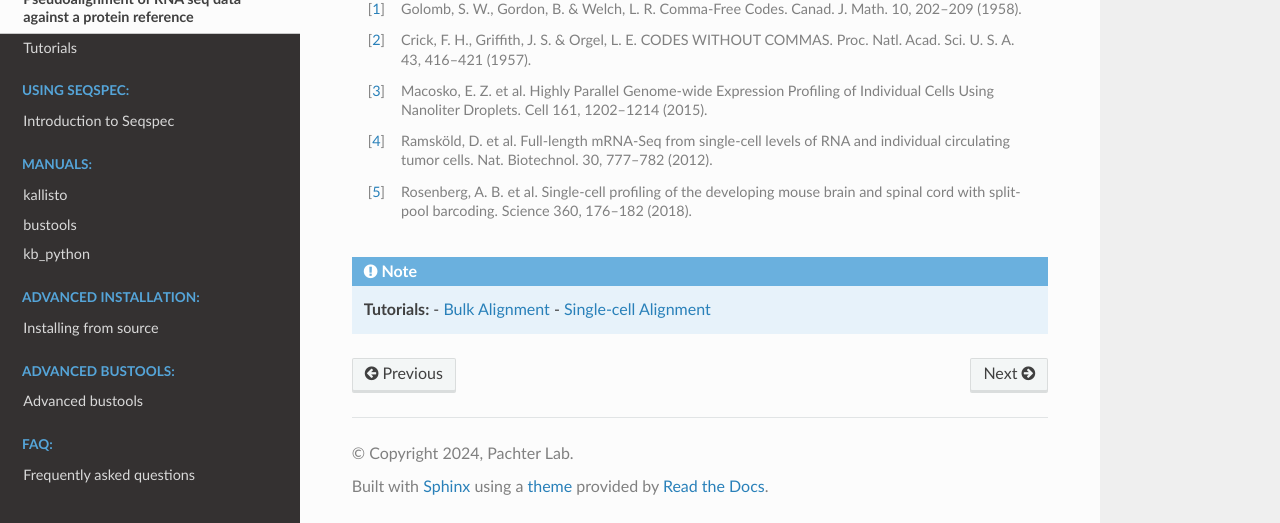
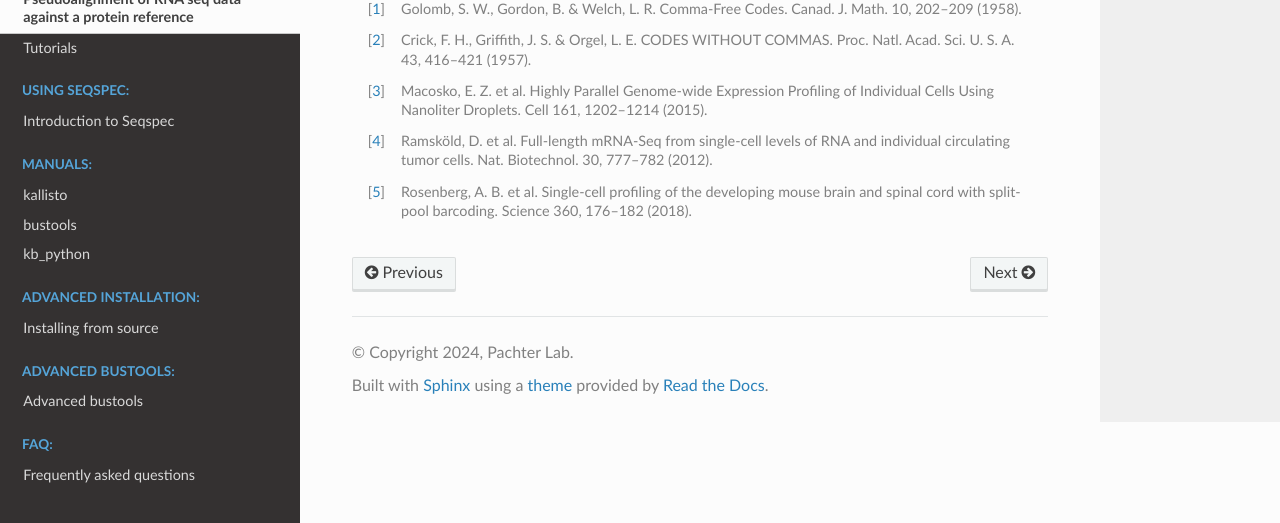
Before and after one commit to pachterlab/kb_docs, a Sphinx documentation site: the page built from docs/source/translated/pseudoalignment.rst, in a window 1280 px wide and 900 px high, scrolled down 1067 px, cut to the strip 377-900 px from the top of the window. Built offline with Sphinx 7.4.7 and the Read the Docs theme 2.0.0, drawn with Linux system fonts in a browser that asks for light colours.

Commit message:
Update pseudoalignment.rst

```diff
--- a/docs/source/translated/pseudoalignment.rst
+++ b/docs/source/translated/pseudoalignment.rst
@@ -21,9 +21,3 @@ The workflow can be executed in three lines of code, and computational requireme
 .. [3] Macosko, E. Z. et al. Highly Parallel Genome-wide Expression Profiling of Individual Cells Using Nanoliter Droplets. Cell 161, 1202–1214 (2015).
 .. [4] Ramsköld, D. et al. Full-length mRNA-Seq from single-cell levels of RNA and individual circulating tumor cells. Nat. Biotechnol. 30, 777–782 (2012).
 .. [5] Rosenberg, A. B. et al. Single-cell profiling of the developing mouse brain and spinal cord with split-pool barcoding. Science 360, 176–182 (2018).
-
-.. note::
-
-   **Tutorials:**
-   - `Bulk Alignment </bulk/alignment_types/translated>`_
-   - `Single-cell Alignment </sc/alignment_types/translated>`_
```
